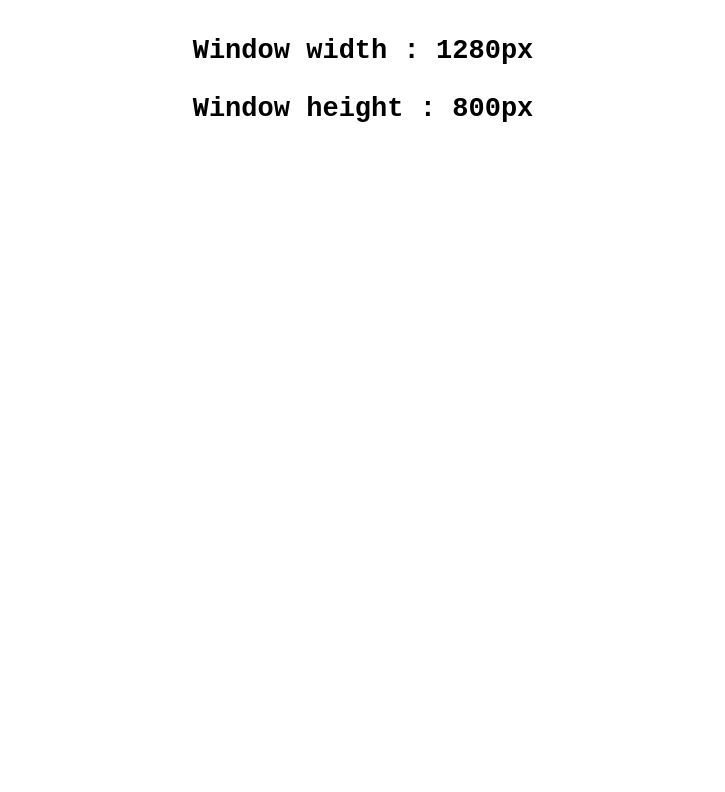
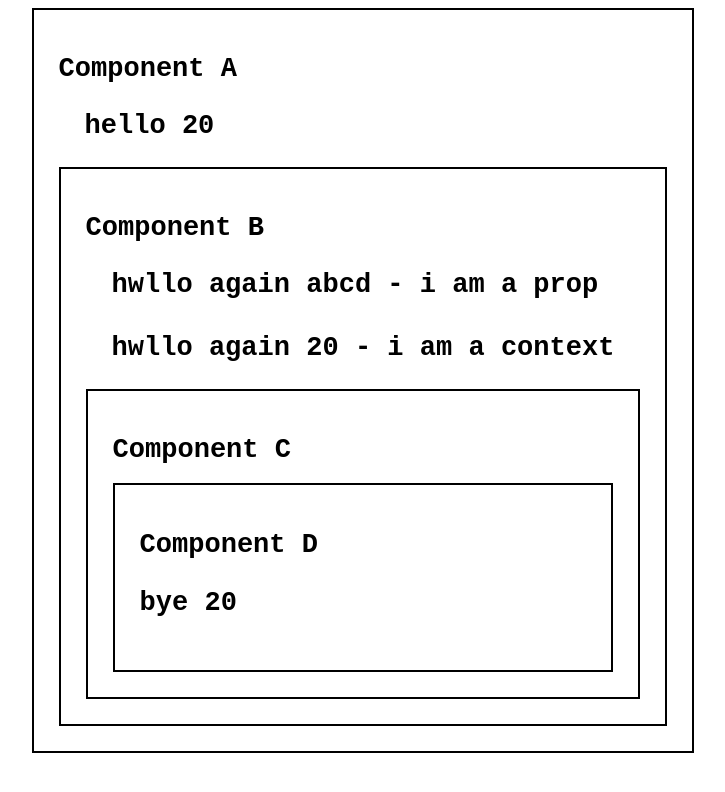
Before and after one commit to geethikaakkineni/react_learning_progress, a React (Vite) app: page / in a window 1280 px wide. Shown: the top 792 px of the page, without its empty margins (277-1002 px from the left). Built offline with nearby package versions, Linux system fonts and the light colour scheme.

Commit message:
use context hook example

```diff
--- a/src/App.jsx
+++ b/src/App.jsx
@@ -17,11 +17,12 @@ import UpdaterAndObjects from'./UpdaterAndObjects.jsx'
 import UpdateArraysInState from './UpdateArraysInState.jsx'
 import UpdateArrayOfObjects from './UpdateArrayOfObjects.jsx'
 import EffectHook from './EffectHook.jsx'
+import ComponentA from './ContextHook/ComponentA.jsx'
 
 function App() {
   return(
     <>
-      <EffectHook/>
+      <ComponentA/>
     </>
   );
 
--- /dev/null
+++ b/src/ContextHook/Component.css
@@ -0,0 +1,4 @@
+.box{
+    border:2px solid black;
+    padding: 25px;
+}
--- /dev/null
+++ b/src/ContextHook/ComponentA.jsx
@@ -0,0 +1,22 @@
+import React,{createContext, useState} from "react";
+import './Component.css';
+import ComponentB from "./ComponentB";
+
+export const userContext = createContext();
+
+function ComponentA(){
+
+    const [user,setUser]= useState("abcd");
+    const [age,setAge]=useState("20");
+
+    return(
+    <div className="box">
+        <h1>Component A</h1>
+        <h2>{`hello ${age}`}</h2>
+        <userContext.Provider value={age}>   {/*the value of age (age state) is passed to the context */}
+            <ComponentB user={user}/>          {/* the value of user (user state) is passed via props and can be accessed by {props.user}*/}
+        </userContext.Provider>
+    </div>
+    );
+}
+export default ComponentA;
--- /dev/null
+++ b/src/ContextHook/ComponentB.jsx
@@ -0,0 +1,20 @@
+import './Component.css';
+import ComponentC from "./ComponentC";
+
+import {useContext} from 'react';
+import { userContext } from './ComponentA';
+
+function ComponentB(props){
+
+    const value=useContext(userContext);
+
+    return(
+    <div className="box">
+        <h1>Component B</h1>
+        <h2>{`hwllo again ${props.user} - i am a prop`}</h2>
+        <h2>{`hwllo again ${value} - i am a context`}</h2>
+        <ComponentC />
+    </div>
+    );
+}
+export default ComponentB;
--- /dev/null
+++ b/src/ContextHook/ComponentC.jsx
@@ -0,0 +1,13 @@
+import './Component.css';
+import ComponentD from "./ComponentD";
+
+function ComponentC(){
+
+    return(
+    <div className="box">
+        <h1>Component C</h1>
+        <ComponentD />
+    </div>
+    );
+}
+export default ComponentC;
--- /dev/null
+++ b/src/ContextHook/ComponentD.jsx
@@ -0,0 +1,16 @@
+import './Component.css';
+import {useContext} from 'react';
+import { userContext } from './ComponentA';
+
+function ComponentD(){
+
+    const value=useContext(userContext);
+
+    return(
+    <div className="box">
+        <h1>Component D</h1>
+        <h3>{`bye ${value}`}</h3>
+    </div>
+    );
+}
+export default ComponentD;
```
